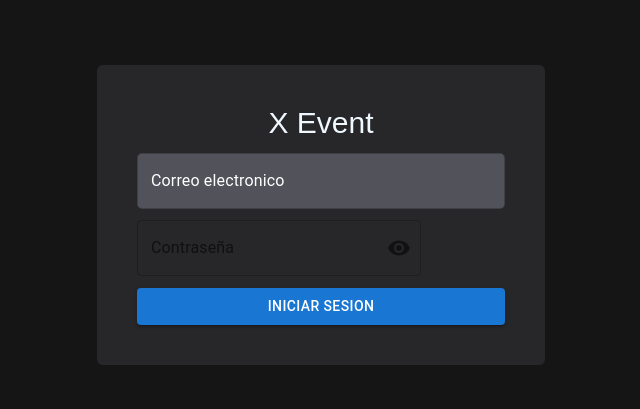
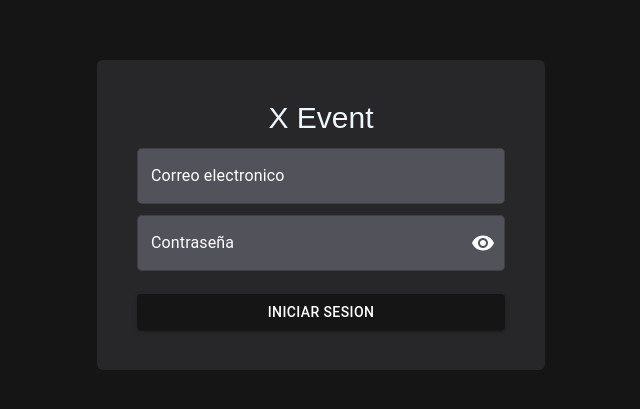
Before and after one commit to xjuanfran/X-event, a React (Vite) app: page /login in a window 1280 px wide. Shown: the part 185-594 px from the top of the page, without its empty margins (319-959 px from the left). Built offline with nearby package versions, Linux system fonts and the light colour scheme.

Commit message:
Return token login

```diff
--- a/src/components/FormComponent.jsx
+++ b/src/components/FormComponent.jsx
@@ -1,34 +1,15 @@
 import { PhotoCamera, Visibility, VisibilityOff } from "@mui/icons-material";
-import {
-  Button,
-  FormControl,
-  IconButton,
-  InputAdornment,
-  InputLabel,
-  OutlinedInput,
-  Stack,
-  TextField,
-  Typography,
-} from "@mui/material";
+import { Button, CircularProgress, FormControl, IconButton, InputAdornment, InputLabel, OutlinedInput, Stack, TextField, Typography } from "@mui/material";
 import React, { useEffect, useState } from "react";
-import { useForm } from "react-hook-form";
+import { set, useForm } from "react-hook-form";
 import { useAuth } from "../context/AuthContext";
 import { useNavigate } from "react-router-dom";
 import { ToastContainer, toast } from "react-toastify";
 import "react-toastify/dist/ReactToastify.css";
+import "../style/formComponent.css";
 
-const FormComponent = ({
-  fields,
-  showInputPass = false,
-  showPhotoInput = true,
-  showImage = true,
-  buttonName,
-}) => {
-  const {
-    register,
-    handleSubmit,
-    formState: { errors },
-  } = useForm();
+const FormComponent = ({ fields, style, showPhotoInput = true, showImage = true, buttonName }) => {
+  const { register, handleSubmit, formState: { errors } } = useForm();
   const { signUp, signIn, isRegister, errors: registerErrors, isSendForm } = useAuth();
   const navigate = useNavigate();
   //Use for preview the image
@@ -38,7 +19,8 @@ const FormComponent = ({
   //Use for cancel the image and set the default image
   const [cancelImg, setCancelImg] = useState(false);
   const [showPassword, setShowPassword] = useState(false);
-
+  //Hook to manage the loading state
+  const [loading, setLoading] = useState(false);
 
   //Generate a random image for the user
   const randomImages = Math.random();
@@ -51,13 +33,13 @@ const FormComponent = ({
   };
 
   useEffect(() => {
-    if (isRegister){
-      if (isSendForm){
+    if (isRegister) {
+      if (isSendForm) {
         toast.success("Registro exitoso");
       }
       setTimeout(() => {
         navigate("/");
-      } , 4000);
+      }, 4000);
     }
   }, [isRegister]);
 
@@ -68,9 +50,9 @@ const FormComponent = ({
     const errorNick = '"nickName" length must be at least 3 characters long';
     const errorEmail = '"email" must be a valid email';
     const multiError = errorPassword + ". " + errorNick;
-    const multiError2 = errorEmail + ". " +  errorNick ;
-    const multiError3 = errorEmail + ". " +  errorPassword ;
-    const multiError4 = errorEmail + ". " +  errorPassword + ". " + errorNick;
+    const multiError2 = errorEmail + ". " + errorNick;
+    const multiError3 = errorEmail + ". " + errorPassword;
+    const multiError4 = errorEmail + ". " + errorPassword + ". " + errorNick;
     const errorsDb = {
       "Validation error": "Por favor intente con otro correo",
     };
@@ -95,22 +77,29 @@ const FormComponent = ({
     let file = e.target.files[0];
     //If the user cancel the image, set the default image
     if (!file) {
-      setPreviewImg("https://robohash.org/cancel");
+      console.log("cancel image");
+      console.log(file);
+      setPreviewImg(e.target.value);
       setCancelImg(true);
       return;
+    } else {
+      console.log("Choice the image");
+      setCancelImg(false);
+      setPreviewImg(file);
     }
     setPreviewImg(URL.createObjectURL(file));
     setImg(file);
   };
 
   const onSubmit = handleSubmit(async (values) => {
-    console.log(window.location.pathname)
+    console.log(values);
+    setLoading(true);
     const path = window.location.pathname;
-    console.log(values)
-    if(path === "/register") signUp(values, img, defaultImage, cancelImg);
-    if(path === "/login") signIn(values);
+      if (path === "/register") await signUp(values, img, defaultImage, cancelImg);
+      if (path === "/login") await signIn(values);
+    setLoading(false);
+  });
 
-  });
 
   const input = fields.map((field, index) => (
     <TextField
@@ -132,24 +121,25 @@ const FormComponent = ({
   ));
 
   const inputPassword = (
-    <FormControl
-    variant="outlined">
+    <FormControl fullWidth variant="outlined">
       <InputLabel
+        style={{ color: "white" }}
         htmlFor="outlined-adornment-password">Contraseña
       </InputLabel>
       <OutlinedInput
         name='password'
         id="outlined-adornment-password"
+        inputProps={{ style: { color: "white" } }}
         type={showPassword ? 'text' : 'password'}
+        sx={{ marginBottom: ".7rem", backgroundColor: "#52525B", borderRadius: "5px" }}
         endAdornment={
-        <InputAdornment
-          position="end"
-        >
+          <InputAdornment position="end">
             <IconButton
               aria-label="toggle password visibility"
               onClick={handleClickShowPassword}
               onMouseDown={handleMouseDownPassword}
               edge="end"
+              sx={{ color: "white" }}
             >
               {showPassword ? <VisibilityOff /> : <Visibility />}
             </IconButton>
@@ -157,7 +147,6 @@ const FormComponent = ({
         }
         label="Contraseña"
         {...register("password", { required: true })}
-
       />
     </FormControl>
   )
@@ -219,15 +208,18 @@ const FormComponent = ({
       type="submit"
       style={{
         width: "100%",
+        backgroundColor: "#141514",
       }}
       onClick={handleButton}
     >
-      {buttonName}
+      {
+        loading ? <CircularProgress color="info" size={25} /> : `${buttonName}`
+      }
     </Button>
   );
 
   return (
-    <section className="flex h-[calc(100vh)] items-center justify-center">
+    <section className={`${style} flex h-[calc(100vh)] items-center justify-center`}>
       <div className="bg-zinc-800 max-w-md p-10 rounded-md">
         <span className="text-3xl flex items-center justify-center mb-3">
           X Event
@@ -242,7 +234,7 @@ const FormComponent = ({
           {buttonForm}
         </form>
       </div>
-      <ToastContainer  autoClose={isSendForm ? 3000 : 3500} closeButton={false}/>
+      <ToastContainer autoClose={isSendForm ? 3000 : 3500} closeButton={false} />
     </section>
   );
 };
--- a/src/context/AuthContext.jsx
+++ b/src/context/AuthContext.jsx
@@ -35,7 +35,7 @@ export const AuthProvider = ({ children }) => {
         user.photo = "https://robohash.org/cancel";
         //console.log(user);
         const response = await registerRequest(user);
-        if (response){
+        if (response) {
           setIsRegister(true);
           setIsSendForm(true);
         }
@@ -51,7 +51,7 @@ export const AuthProvider = ({ children }) => {
 
       const response = await registerRequest(user);
       setUser(response);
-      if (response){
+      if (response) {
         setIsRegister(true);
         setIsSendForm(true);
       }
--- a/src/pages/Login.jsx
+++ b/src/pages/Login.jsx
@@ -11,7 +11,6 @@ const Login = () => {
   return (
     <FormComponent
       fields={fields}
-      showInputPass={true}
       showPhotoInput={false}
       showImage={false}
       buttonName={buttonLogin}
--- a/src/pages/Register.jsx
+++ b/src/pages/Register.jsx
@@ -8,7 +8,6 @@ const Register = () => {
     { type: "text", name: "lastName", placeholder: "Apellido" },
     { type: "text", name: "nickName", placeholder: "Nombre de usuario" },
     { type: "email", name: "email", placeholder: "Correo electronico" },
-    { type: "password", name: "password", placeholder: "Contraseña" }
   ];
 
   const buttonRegister = 'Registrarse'
@@ -16,6 +15,7 @@ const Register = () => {
   return (
     <FormComponent
       fields={fields}
+      style={"form"}
       showPhotoInput={true}
       showImage
       buttonName={buttonRegister}
--- /dev/null
+++ b/src/style/formComponent.css
@@ -0,0 +1,5 @@
+@media (max-width: 1500px) {
+    .form{
+      margin-top: 3rem !important;
+    }
+}
```
Lines whose indentation alone changed are shown as unchanged.
